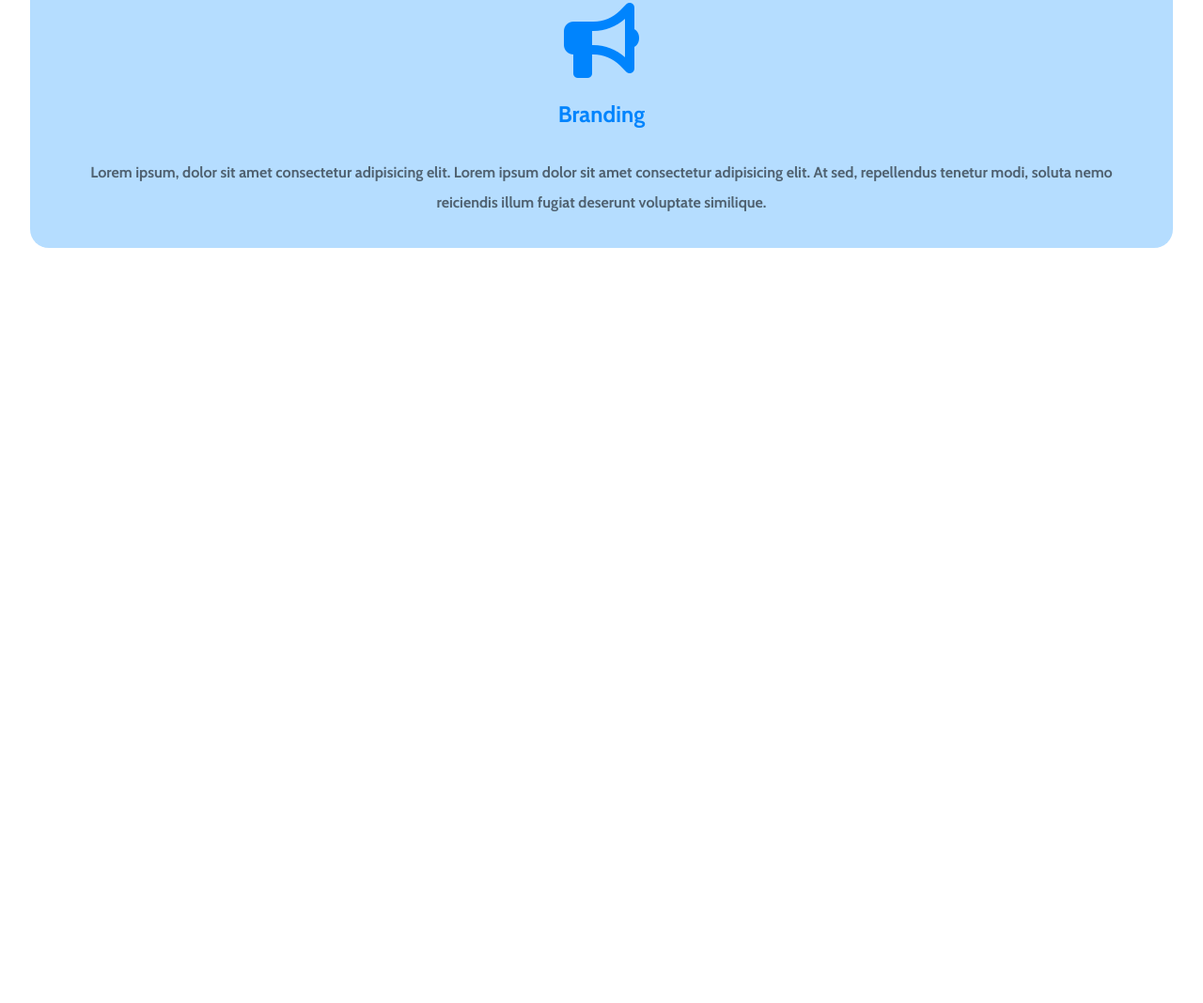
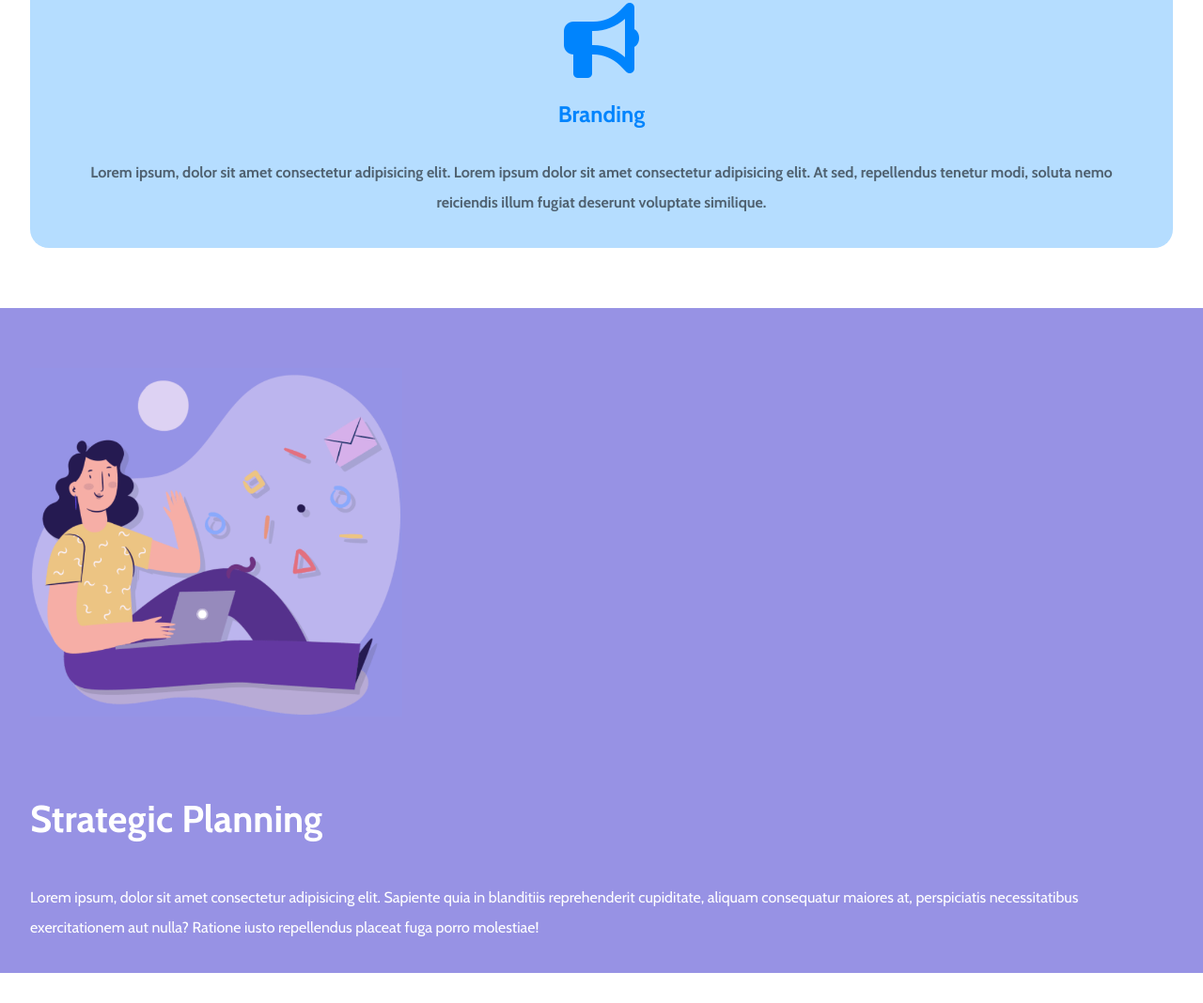
Before and after one commit to GiuliaCarangelo/htmlcss-responsive-layout, a plain HTML site: page index.html in a window 1280 px wide. Shown: the part 2740-3808 px from the top of the page at 94% size. Before the commit the page ends 3052 px from the top, so only its background shows below. Drawn offline with nearby package versions, Linux system fonts and the light colour scheme.

Commit message:
added second section's first part

```diff
--- a/index.html
+++ b/index.html
@@ -43,7 +43,6 @@
                     <img class="phone-img" src="./img/phone.png" alt="">
                 </section>
             </div>
-
             <div class="section-flex">
                 <section class="demo-app light-blue-bg padding-horizontal-center text-align-center">
                     <i class="fa-solid fa-file-code demo-titles demo-icon"></i>
@@ -68,14 +67,24 @@
                     <h1 class="demo-titles">Branding</h1>
                     <p>Lorem ipsum, dolor sit amet consectetur adipisicing elit. Lorem ipsum dolor sit amet consectetur adipisicing elit. At sed, repellendus tenetur modi, soluta nemo reiciendis illum fugiat deserunt voluptate similique.</p>
             </div>
+        </div>
+        </section>
 
-        </section>
-            <section class="strategic-planning"></section>
+        <!-- STRATEGIC PLANNING -->
+            <section class="strategic-planning">
+                <img class="girl-wave-image padding-horizontal-center" src="./img/planning1.png" alt="Girl waving with her hand up">
+                <h1 class="white-text padding-horizontal-center">Strategic Planning</h1>
+                <p class="white-text padding-horizontal-center">Lorem ipsum, dolor sit amet consectetur adipisicing elit. Sapiente quia in blanditiis reprehenderit cupiditate, aliquam consequatur maiores at, perspiciatis necessitatibus exercitationem aut nulla? Ratione iusto repellendus placeat fuga porro molestiae!</p>
+                <div>
+
+                </div>
+
+            </section>
+
             <section class="partners"></section>
             <section class="benefits"></section>
             <section class="about-us"></section>
             <section class="get-started"></section>
-        </div>
     </main>
     <footer></footer>
 </body>
--- a/styles/style.css
+++ b/styles/style.css
@@ -72,7 +72,7 @@ body{
 }
 
 .container{
-    margin: 3rem 2rem;
+    margin: 3rem 2rem 4rem 2rem;
 }
 
 /* .container .demo-app{
@@ -124,4 +124,24 @@ p{
     padding-bottom: 1.5rem;
 }
 
+section.strategic-planning{
+    background-color: #9792e4;
+    padding-top: 4rem;
 }
+
+.girl-wave-image{
+    width: 460px;
+    padding-bottom: 5rem;
+}
+
+.strategic-planning h1{
+    font-size: 2.5rem;
+    padding-bottom: .75rem;
+}
+
+.strategic-planning p{
+    font-weight: 400;
+    padding-bottom: 2rem;
+}
+
+}
```
Also changed, not shown: img/about.jpg (added), img/planning1.png (added), img/planning2.png (added), img/testimonial1.jpg (added), img/testimonial2.jpg (added), img/testimonial3.jpg (added).
